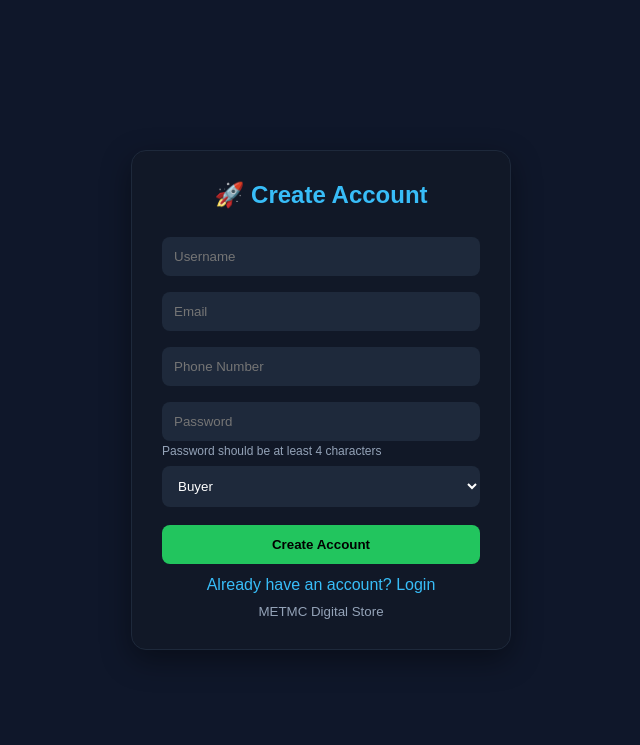
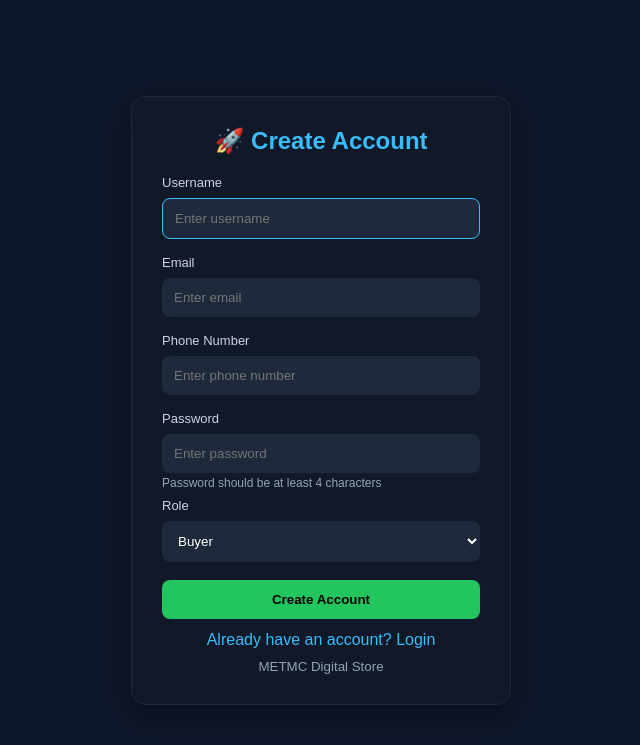
Before and after one commit to TEMMC/digital_store-, a Flask app: page /register in a window 1280 px wide. Shown: the top 745 px of the page, without its empty margins (319-959 px from the left). Run offline with Flask 3, Linux system fonts and the light colour scheme.

Commit message:
Improve register UI

```diff
--- a/templates/register.html
+++ b/templates/register.html
@@ -113,6 +113,14 @@ small{
     font-size:12px;
     color:#94a3b8;
     margin-top:-5px;
+    margin-bottom:5px;
+}
+
+label{
+    font-size:13px;
+    color:#cbd5e1;
+    display:block;
+    margin-top:8px;
 }
 
 </style>
@@ -135,16 +143,21 @@ small{
 
 <form method="POST">
 
-    <input name="username" placeholder="Username" required>
+    <label>Username</label>
+    <input name="username" placeholder="Enter username" required autofocus>
 
-    <input name="email" type="email" placeholder="Email" required>
+    <label>Email</label>
+    <input name="email" type="email" placeholder="Enter email" required>
 
-    <input name="phone" placeholder="Phone Number">
+    <label>Phone Number</label>
+    <input name="phone" placeholder="Enter phone number">
 
-    <input name="password" type="password" placeholder="Password" required>
+    <label>Password</label>
+    <input name="password" type="password" placeholder="Enter password" required>
 
     <div class="hint">Password should be at least 4 characters</div>
 
+    <label>Role</label>
     <select name="role">
         <option value="buyer">Buyer</option>
         <option value="seller">Seller</option>
```
